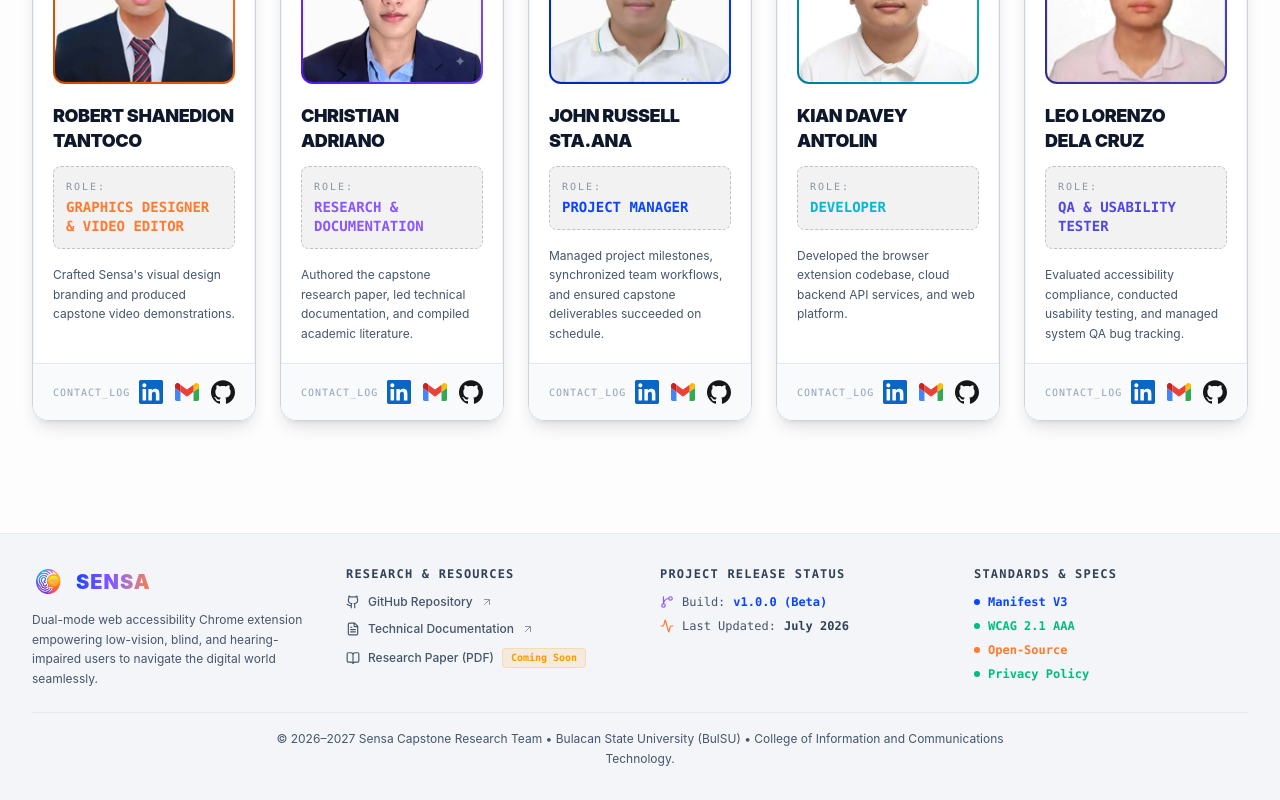
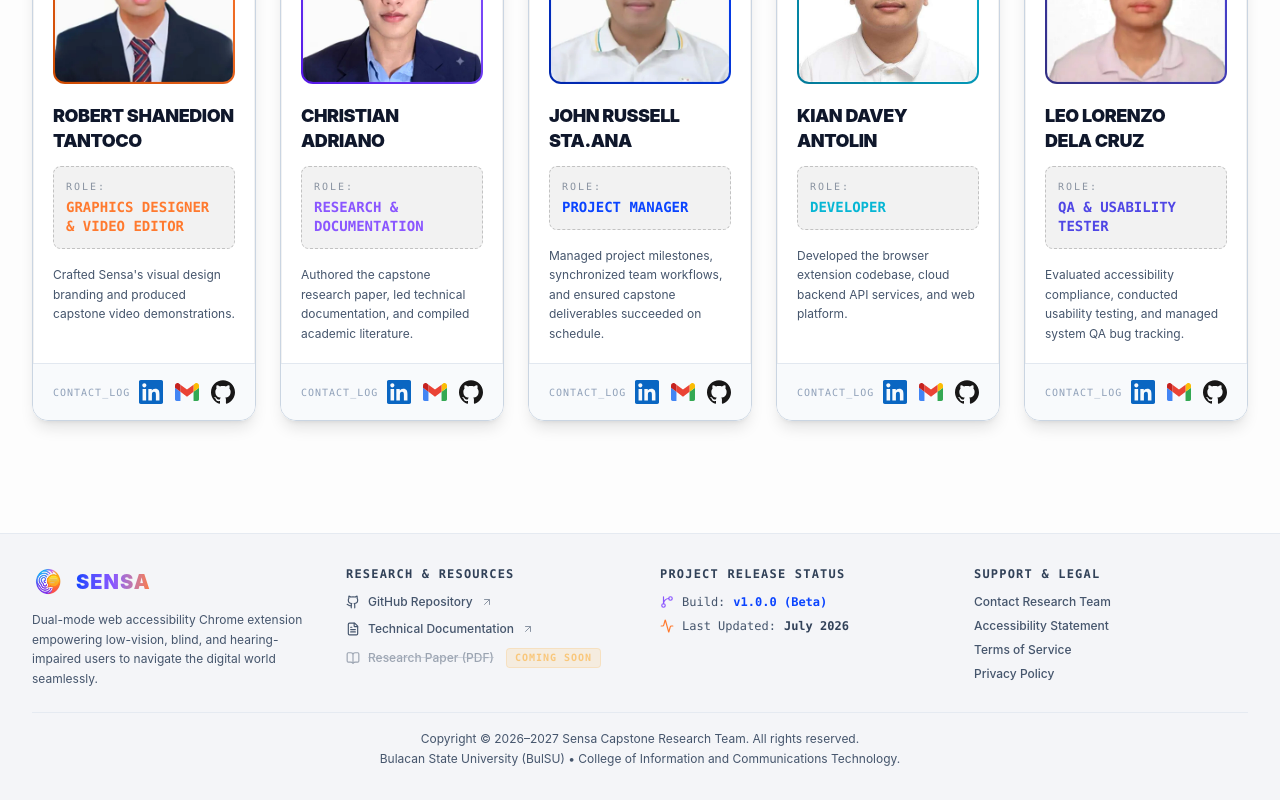
Before and after one commit to bulsu-kdlantolin/sensa-website, a React (Vite) app: page / in a window 1280 px wide. Shown: the part 9989-10789 px from the top of the page. Built offline with nearby package versions, Linux system fonts and the light colour scheme.

Commit message:
fix: update footer copyright, legal links, and coming soon badge

```diff
--- a/src/components/Footer.tsx
+++ b/src/components/Footer.tsx
@@ -83,10 +83,10 @@ export default function Footer({ isDark }: FooterProps) {
                 </a>
               </li>
               <li>
-                <span className={`inline-flex items-center gap-2 ${isDark ? 'text-slate-400' : 'text-slate-600'}`}>
+                <span className={`inline-flex items-center gap-2 opacity-50 cursor-not-allowed ${isDark ? 'text-slate-400' : 'text-slate-600'}`} title="This research paper is still being finalized.">
                   <BookOpen size={14} aria-hidden="true" />
-                  <span>Research Paper (PDF)</span>
-                  <span className="text-[10px] font-mono font-bold px-2 py-0.5 rounded border bg-amber-500/10 text-amber-500 border-amber-500/20">
+                  <span className="line-through decoration-slate-500/50">Research Paper (PDF)</span>
+                  <span className="text-[10px] font-mono font-bold px-2 py-0.5 rounded border bg-amber-500/20 text-amber-500 border-amber-500/30 uppercase tracking-widest ml-1">
                     Coming Soon
                   </span>
                 </span>
@@ -113,27 +113,31 @@ export default function Footer({ isDark }: FooterProps) {
             </div>
           </div>
 
-          {/* Column 4: Technical Standards & Compliance */}
+          {/* Column 4: Project Support & Legal */}
           <div className="space-y-3">
             <h3 className={`text-xs font-mono font-bold uppercase tracking-widest mb-3 ${isDark ? 'text-slate-300' : 'text-slate-700'}`}>
-              Standards & Specs
+              Support & Legal
             </h3>
-            <ul className="space-y-2 text-xs p-0 m-0 list-none font-mono font-bold">
-              <li className="flex items-center gap-2">
-                <span className="w-1.5 h-1.5 rounded-full bg-[#0A44FF]" />
-                <span className="text-[#0A44FF] dark:text-[#6AA2FF]">Manifest V3</span>
+            <ul className="space-y-2 text-xs p-0 m-0 list-none font-medium">
+              <li>
+                <a href="#" className={`transition-colors hover:text-[#0A44FF] dark:hover:text-[#6AA2FF] ${isDark ? 'text-slate-400' : 'text-slate-600'}`}>
+                  Contact Research Team
+                </a>
               </li>
-              <li className="flex items-center gap-2">
-                <span className="w-1.5 h-1.5 rounded-full bg-emerald-500" />
-                <span className="text-emerald-500">WCAG 2.1 AAA</span>
+              <li>
+                <a href="#" className={`transition-colors hover:text-[#0A44FF] dark:hover:text-[#6AA2FF] ${isDark ? 'text-slate-400' : 'text-slate-600'}`}>
+                  Accessibility Statement
+                </a>
               </li>
-              <li className="flex items-center gap-2">
-                <span className="w-1.5 h-1.5 rounded-full bg-[#FF7A2F]" />
-                <span className="text-[#FF7A2F]">Open-Source</span>
+              <li>
+                <a href="#" className={`transition-colors hover:text-[#0A44FF] dark:hover:text-[#6AA2FF] ${isDark ? 'text-slate-400' : 'text-slate-600'}`}>
+                  Terms of Service
+                </a>
               </li>
-              <li className="flex items-center gap-2">
-                <span className="w-1.5 h-1.5 rounded-full bg-emerald-500" />
-                <span className="text-emerald-500">Privacy Policy</span>
+              <li>
+                <a href="#" className={`transition-colors hover:text-[#0A44FF] dark:hover:text-[#6AA2FF] ${isDark ? 'text-slate-400' : 'text-slate-600'}`}>
+                  Privacy Policy
+                </a>
               </li>
             </ul>
           </div>
@@ -145,7 +149,8 @@ export default function Footer({ isDark }: FooterProps) {
             }`}
         >
           <p className="m-0 text-center max-w-3xl mx-auto leading-relaxed">
-            © 2026–2027 Sensa Capstone Research Team • Bulacan State University (BulSU) • College of Information and Communications Technology.
+            Copyright &copy; 2026&ndash;2027 Sensa Capstone Research Team. All rights reserved.<br/>
+            Bulacan State University (BulSU) &bull; College of Information and Communications Technology.
           </p>
         </div>
       </div>
```
